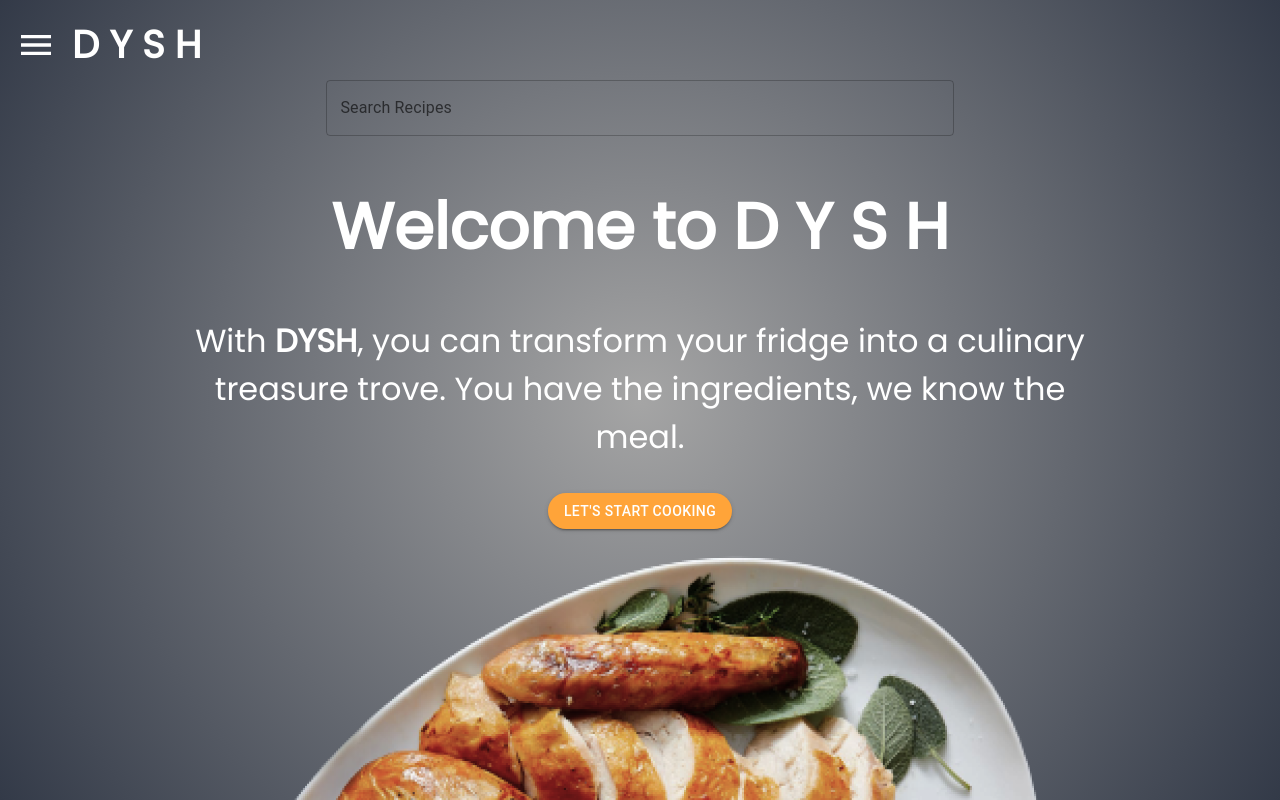
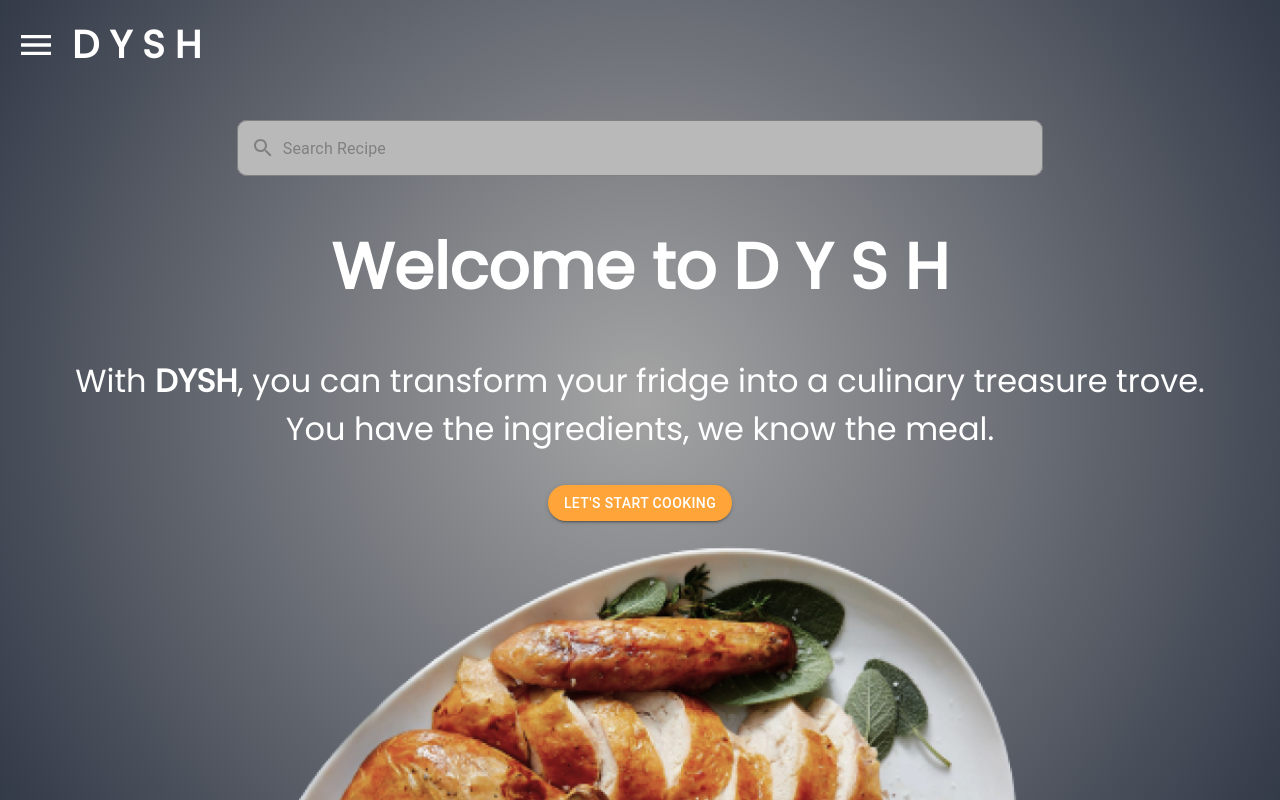
Before and after one commit to SteveF42/CSE-4820-Senior-Project, a React (Create React App) app in the folder frontend/: page / in a window 1280 px wide. Shown: the top 800 px of the page. Built offline with nearby package versions, Linux system fonts and the light colour scheme.

Commit message:
added text input styling and adjusted homepage CSS

```diff
--- a/frontend/public/index.css
+++ b/frontend/public/index.css
@@ -1,9 +1,9 @@
 body{
     background: rgb(165,165,165);
     background: radial-gradient(circle, rgba(165,165,165,1) 0%, rgba(51,58,72,1) 100%);
+    background-repeat: no-repeat;
+    margin: 0;
+    background-attachment: fixed;
     color: white;
-    height: 100%;
     font-family: 'Poppins' !important;
-    font-size: 22px;
-    margin: 0;
 }
--- a/frontend/src/Home/Home.css
+++ b/frontend/src/Home/Home.css
@@ -1,8 +1,11 @@
+.home-container{
+    margin-inline: auto;
+    width: min(120ch,90%);
+}
 .page-content-home{
     display: flex;
     flex-direction: column;
     align-items: center;
-    padding: 0 15vw;
     font-size: 2.2rem;
     height: 100vh;
 }
@@ -14,8 +17,14 @@
 }
 .search-area{
     width: 70%;
-    margin-top: 5rem;
+    margin-top: max(5rem,15vh);
 }
-.page-content-home img{
+.img-container{
     margin-top: auto;
 }
+.img-container img{
+    width: 100%;
+    height: max(100%,15rem);
+    object-fit: cover;
+    display: block;
+}
--- a/frontend/src/Home/Home.js
+++ b/frontend/src/Home/Home.js
@@ -1,18 +1,29 @@
 import React from 'react'
 import NavBar from '../components/NavBar'
 import './Home.css'
-import TextField from '@mui/material/TextField'
 import Button from '@mui/material/Button'
 import chicken from './chicken.png'
+import SearchIcon from '@mui/icons-material/Search';
+import { TextFieldMain } from '../components/dyshText'
+import { YellowButton } from '../components/dyshButton'
 
 const Home = () => {
   return (
-    <div>
+    <div className='home-container'>
       <NavBar />
 
       <div className='page-content-home'>
         <div className='search-area'>
-          <TextField sx={{width:'100%'}} id="outlined-basic" label="Search Recipes" variant='outlined' />
+          <TextFieldMain
+
+            sx={{width:'100%'}}
+            label={
+              <>
+                <SearchIcon className='searchLabel' sx={{color:'grey','paddingRight':'8px'}}/>
+                Search Recipe
+              </>
+            }
+            />
         </div>
         <div className='text-area'>
           <h1>Welcome to <b>D Y S H</b></h1>
@@ -21,10 +32,12 @@ const Home = () => {
             You have the ingredients, we know the meal.
           </p>
         </div>
-        <Button variant='contained' style={{ 'borderRadius': '20px' }} sx={{ backgroundColor: '#FFA439' }}>Let's start cooking</Button>
-        <img src={chicken}></img>
+        <YellowButton variant='contained' style={{ 'borderRadius': '20px' }} sx={{ backgroundColor: '#FFA439' }}>Let's start cooking</YellowButton>
+        <div className='img-container'>
+          <img src={chicken}></img>
+        </div>
       </div>
-    </div>
+    </div >
   )
 }
 
--- a/frontend/src/components/NavBar.css
+++ b/frontend/src/components/NavBar.css
@@ -1,7 +1,8 @@
 #navbar{
-    position: fixed;
+    position: absolute;
     z-index: 1;
     padding: 1rem;
+    left: 0;
 }
 
 .navBar-closed label{
--- /dev/null
+++ b/frontend/src/components/dyshButton.js
@@ -0,0 +1,12 @@
+import styled from "@emotion/styled";
+import { Button } from "@mui/material";
+
+
+export const YellowButton = styled(Button)(() => ({
+    color: 'white',
+    borderColor: '#FFA439',
+    ':hover': {
+        backgroundColor: '#FFA439',
+        borderColor: '#FFA439'
+    }
+}))
--- /dev/null
+++ b/frontend/src/components/dyshText.js
@@ -0,0 +1,44 @@
+import React from 'react'
+import { styled } from '@mui/material/styles';
+import { green, yellow } from '@mui/material/colors'
+import { TextField } from '@mui/material'
+import SearchIcon from '@mui/icons-material/Search';
+import { Box } from '@mui/system';
+
+export const TextFieldMain = styled(TextField)(() => ({
+  color: "white",
+  fieldset: "black",
+  backgroundColor: "#B9B9B9",
+  borderRadius: '10px',
+
+  label: {
+    color: "grey",
+  },
+  "& label.Mui-focused": {
+    color: "#FFA439",
+    '& .searchLabel':{
+      color: '#FFA439',
+    }
+  },
+  "& .MuiFormLabel-root": {
+    display: "flex",
+    alignItems: "center",
+  },
+  "& .MuiOutlinedInput-root": {
+    borderRadius: '10px',
+
+    "& fieldset": {
+      borderColor: "grey",
+    },
+    "&:hover fieldset": {
+      color: '#FFA439',
+      borderColor: '#FFA439',
+    },
+    "&.Mui-focused fieldset": {
+      borderColor: '#FFA439',
+    },
+    input: {
+      color: "black",
+    },
+  },
+}));
```
